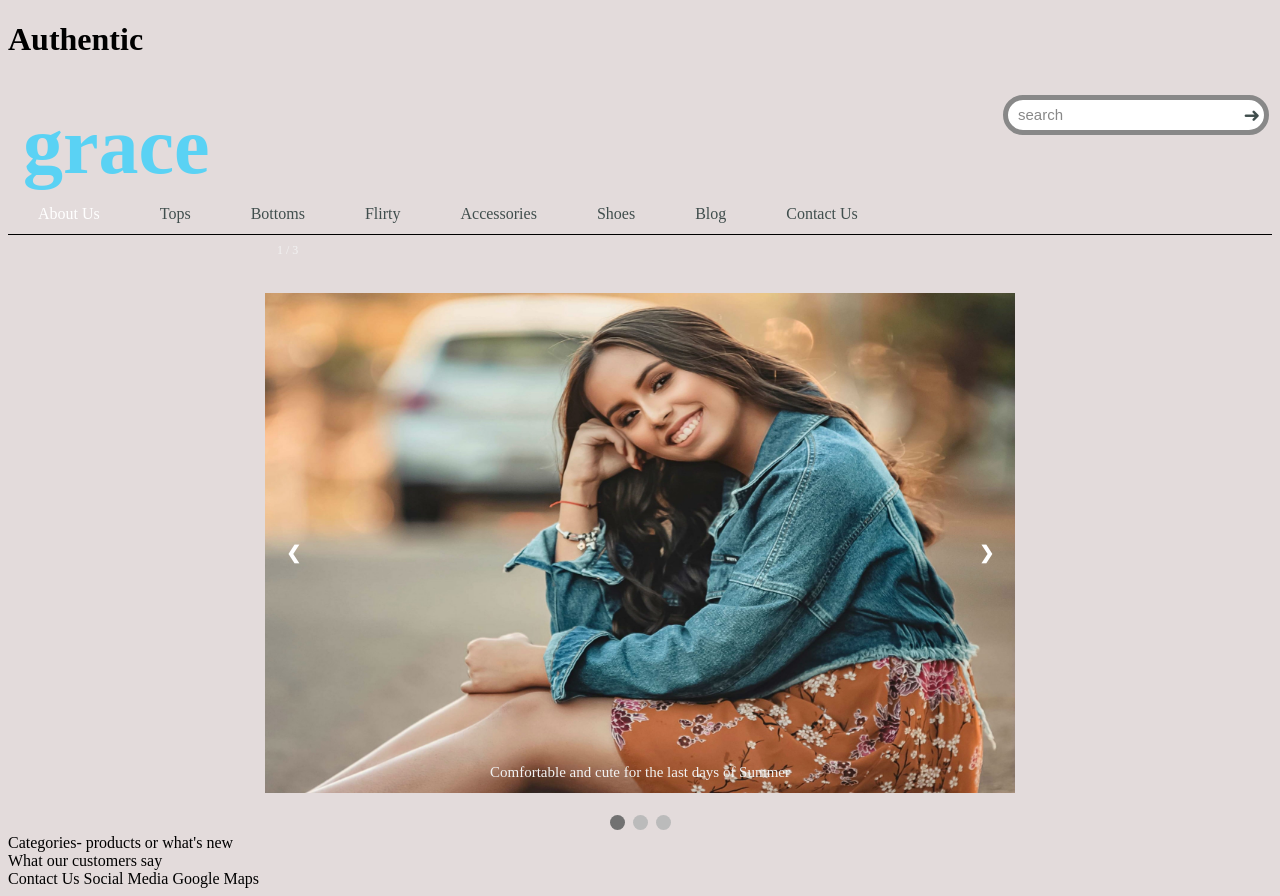
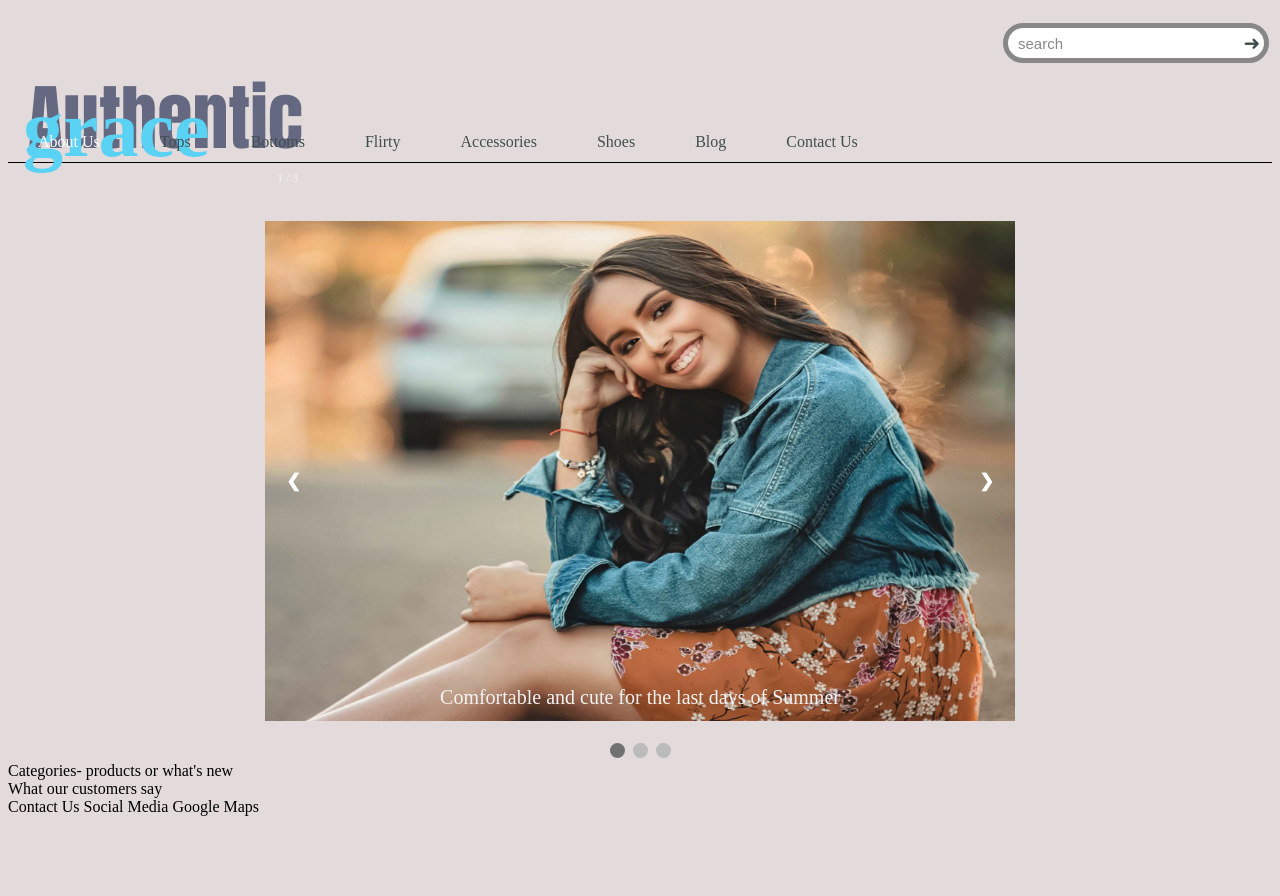
Before and after one commit to jaymehewitt/Authentic-Grace, a PHP site: page / in a window 1280 px wide. After the commit the page ends 816 px from the top, so only its background shows below. Run offline with PHP 8.4, Linux system fonts and the light colour scheme; some libraries are stand-ins or nearby versions.

Commit message:
Fixed logo font

```diff
--- a/index.html
+++ b/index.html
@@ -13,10 +13,6 @@
 
 <header>
 
-    <!--Storefront name-->
-    <h1>Authentic</h1>
-    <h1 class="grace">grace</h1>
-
     <!--Search bar-->
     <div class="flexsearch">
       <div class="flexsearch--wrapper">
@@ -28,7 +24,9 @@
         </form>
       </div>
       </div>
-
+       <!--Storefront name-->
+       <h1>Authentic</h1>
+       <h1 class="grace">grace</h1>
 
       <!--Navigation bar-->
 
--- a/style.css
+++ b/style.css
@@ -7,13 +7,20 @@
 * Storefront Name *
 /***************/
 
+/*Header Container*/
+.header {
+  height: 50px;
+  border-bottom:1px solid black;
+}
+
 h1 {
     font-size: 4.5em;
     color: #646881;
-    font-family: Impact, Haettenschweiler, 'Arial Narrow Bold', sans-serif;
+    font-family: Impact, Haettenschweiler, 'Arial Narrow Bold', sans-serif, Haettenschweiler, 'Arial Narrow Bold', sans-serif;
     margin: 0px 20px 1px 20px;
     position: absolute;
 }
+
 h1.grace {
     font-family: 'Autumn Chant';
     color: #5AD2F4;
@@ -232,12 +239,13 @@
 /* Caption text */
 .text {
   color: #f2f2f2;
-  font-size: 15px;
+  font-size: 20px;
   padding: 8px 12px;
   position: absolute;
   bottom: 8px;
   width: 100%;
   text-align: center;
+  font-family: Bellaboo;
 }
 
 /* Number text (1/3 etc) */
```
